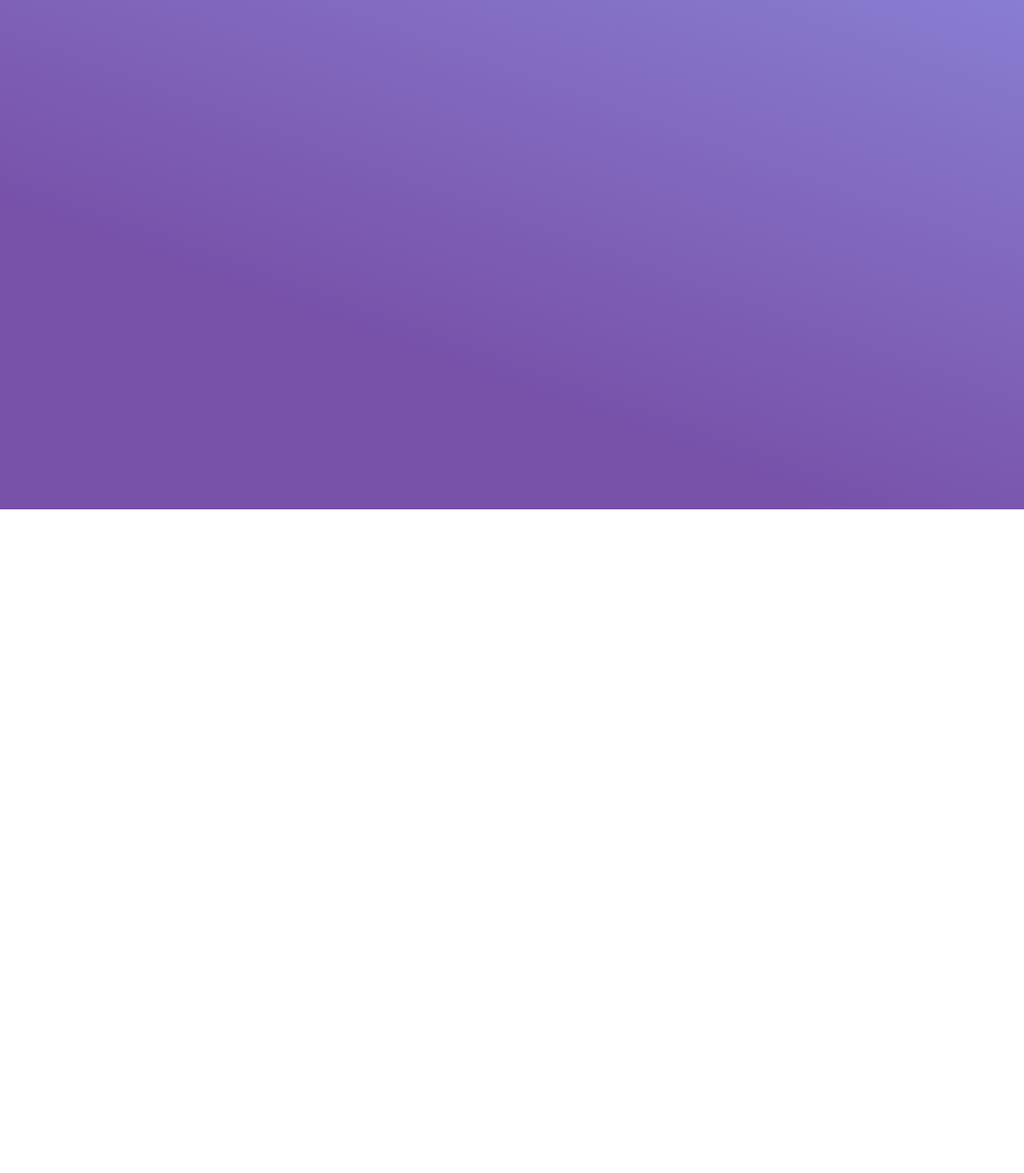
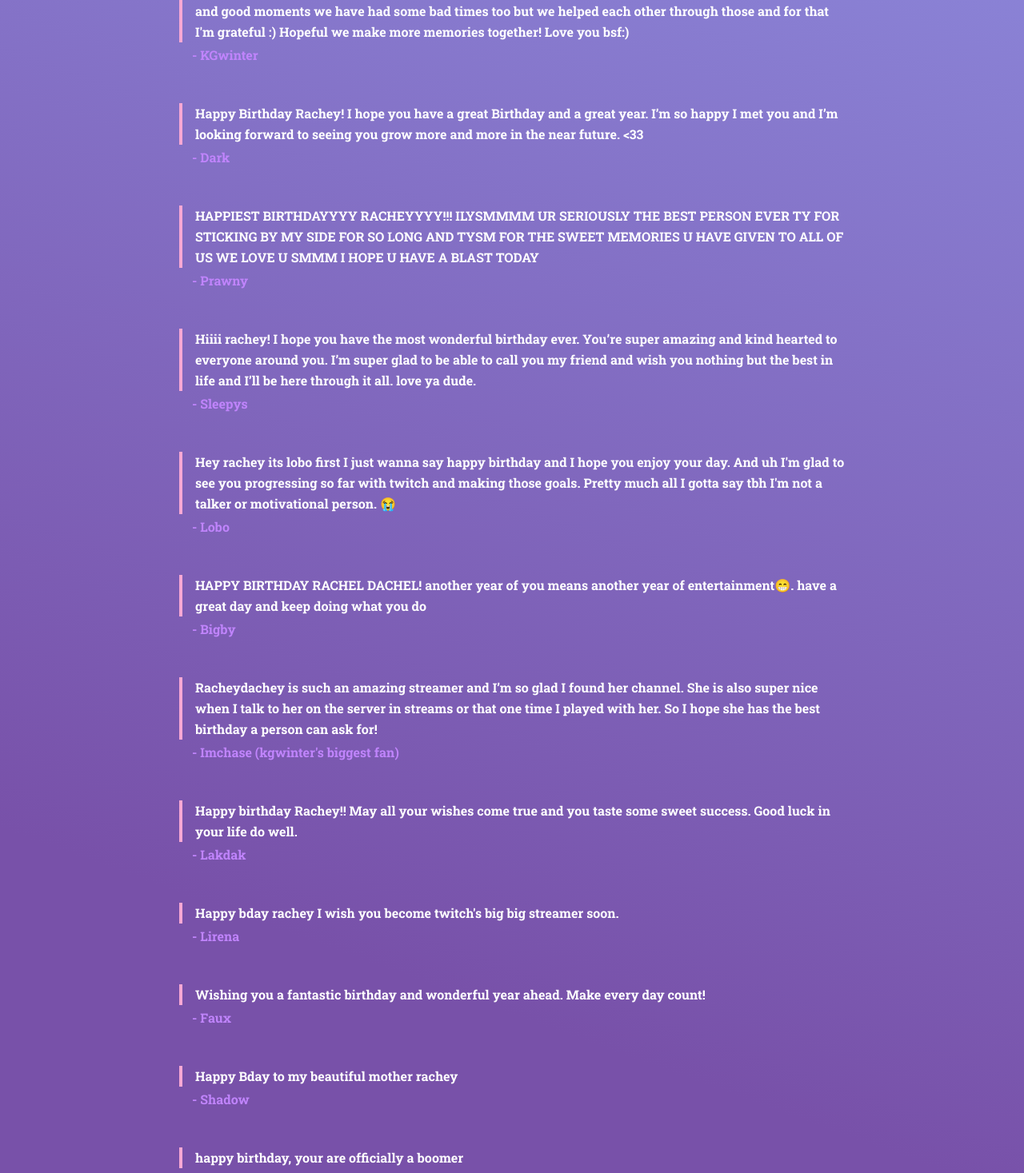
Before and after one commit to nexxeln/happy-bday-rachey, a Next.js app: page /wishboard in a window 1280 px wide. Shown: the part 163-1630 px from the top of the page at 80% size. Before the commit the page ends 800 px from the top, so only its background shows below. Built offline with nearby package versions, Linux system fonts and the light colour scheme.

Commit message:
finish website

```diff
--- a/components/Home/Button.tsx
+++ b/components/Home/Button.tsx
@@ -1,7 +1,7 @@
 import Link from "next/link";
 
 interface ButtonProps {
-  type: "gallery" | "default";
+  type: "wishboard" | "default";
 }
 
 const Button: ({ type }: ButtonProps) => JSX.Element = ({
@@ -11,7 +11,7 @@ const Button: ({ type }: ButtonProps) => JSX.Element = ({
     <div className="flex flex-col">
       <button>
         <div className="px-4 py-2 text-xl text-white capitalize transition-opacity duration-300 bg-purple-700 border-2 border-purple-700 rounded-md font-roboto hover:opacity-80">
-          <Link href={type === "gallery" ? "/gallery" : "/"}>{type}</Link>
+          <Link href={type === "wishboard" ? "/wishboard" : "/"}>{type}</Link>
         </div>
       </button>
     </div>
--- /dev/null
+++ b/components/Wishboard/Wish.tsx
@@ -0,0 +1,22 @@
+interface WishProps {
+  wish: string;
+  sender: string;
+}
+
+const Wish: ({ wish, sender }: WishProps) => JSX.Element = ({
+  wish,
+  sender
+}: WishProps) => {
+  return (
+    <div className="flex flex-col px-8 pt-12 md:px-12 lg:px-56">
+      <div className="border-l-4 border-pink-300">
+        <p className="pl-4 leading-relaxed text-white text-normal font-roboto">
+          {wish}
+        </p>
+      </div>
+      <p className="pt-1 pl-4 text-purple-400 font-roboto">- {sender}</p>
+    </div>
+  );
+};
+
+export default Wish;
--- a/pages/index.tsx
+++ b/pages/index.tsx
@@ -22,7 +22,7 @@ const Home: NextPage = () => {
         />
       </div>
       <div className="flex items-center justify-center pt-6 space-x-4">
-        <Button type="gallery" />
+        <Button type="wishboard" />
       </div>
     </div>
   );
--- a/pages/wishboard.tsx
+++ b/pages/wishboard.tsx
@@ -1,11 +1,69 @@
 import { NextPage } from "next";
 import Heading from "../components/Wishboard/Heading";
+import Wish from "../components/Wishboard/Wish";
 
 const Wishboard: NextPage = () => {
   return (
-    <div className="relative flex flex-col items-center justify-center min-h-screen py-2 background">
-      <Heading />
-      {/* <Pfp /> */}
+    <div className="relative flex flex-col min-h-screen background">
+      <div className="flex items-center justify-center">
+        <Heading />
+      </div>
+      <div className="py-8"></div>
+
+      <div className="items-start">
+        <Wish
+          wish="Hey bsf!! hope you have and are having a wonderful birthday by the time you are reading this still cant believe you are 21 now!! We've made so many memories this past year and a half we've had a lot of laughs and good moments we have had some bad times too but we helped each other through those and for that I'm grateful :) Hopeful we make more memories together! Love you bsf:)"
+          sender="KGwinter"
+        />
+        <Wish
+          wish="Happy Birthday Rachey! I hope you have a great Birthday and a great year. I’m so happy I met you and I’m looking forward to seeing you grow more and more in the near future. <33 "
+          sender="Dark"
+        />
+        <Wish
+          wish="HAPPIEST BIRTHDAYYYY RACHEYYYY!!! ILYSMMMM UR SERIOUSLY THE BEST PERSON EVER TY FOR STICKING BY MY SIDE FOR SO LONG AND TYSM FOR THE SWEET MEMORIES U HAVE GIVEN TO ALL OF US WE LOVE U SMMM I HOPE U HAVE A BLAST TODAY"
+          sender="Prawny"
+        />
+        <Wish
+          wish="Hiiii rachey! I hope you have the most wonderful birthday ever. You’re super amazing and kind hearted to everyone around you. I’m super glad to be able to call you my friend and wish you nothing but the best in life and I’ll be here through it all. love ya dude."
+          sender="Sleepys"
+        />
+        <Wish
+          wish="Hey rachey its lobo first I just wanna say happy birthday and I hope you enjoy your day. And uh I'm glad to see you progressing so far with twitch and making those goals. Pretty much all I gotta say tbh I'm not a talker or motivational person. 😭"
+          sender="Lobo"
+        />
+        <Wish
+          wish="HAPPY BIRTHDAY RACHEL DACHEL! another year of you means another year of entertainment😁. have a great day and keep doing what you do"
+          sender="Bigby"
+        />
+        <Wish
+          wish="Racheydachey is such an amazing streamer and I’m so glad I found her channel. She is also super nice when I talk to her on the server in streams or that one time I played with her. So I hope she has the best birthday a person can ask for!"
+          sender="Imchase (kgwinter's biggest fan)"
+        />
+        <Wish
+          wish="Happy birthday Rachey!! May all your wishes come true and you taste some sweet success. Good luck in your life do well."
+          sender="Lakdak"
+        />
+        <Wish
+          wish="Happy bday rachey I wish you become twitch's big big streamer soon."
+          sender="Lirena"
+        />
+        <Wish
+          wish="Wishing you a fantastic birthday and wonderful year ahead. Make every day count!"
+          sender="Faux"
+        />
+        <Wish wish="Happy Bday to my beautiful mother rachey" sender="Shadow" />
+        <Wish
+          wish="happy birthday, your are officially a boomer"
+          sender="Ayze"
+        />
+        <Wish wish="We Love You RACHEY" sender="Jewwy" />
+        <Wish
+          wish="Happy birthday rachey u can finally drink boom— youngster happy 21 first birthday "
+          sender="The big sexy Frenchy"
+        />
+      </div>
+
+      <div className="pb-6"></div>
     </div>
   );
 };
```
